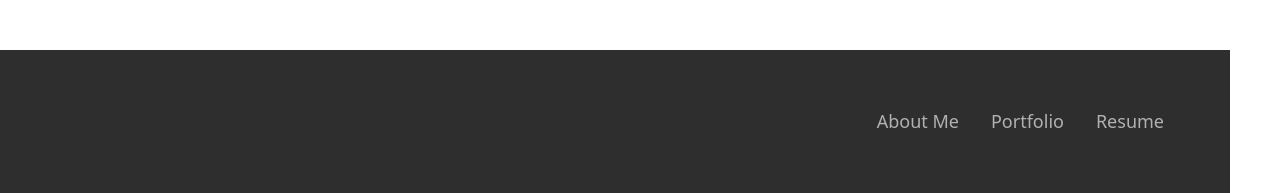
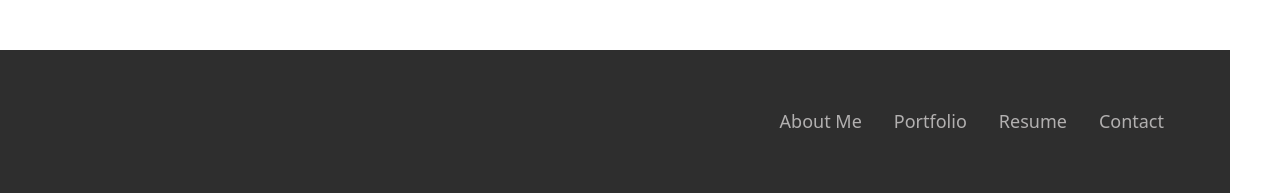
Before and after one commit to kyliemshinn/react-portfolio, a React (Create React App) app: page / in a window 1280 px wide. Shown: the top 193 px of the page. Built offline with nearby package versions, Linux system fonts and the light colour scheme.

Commit message:
add contact to the navbar to navigate to footer

```diff
--- a/src/components/Footer.js
+++ b/src/components/Footer.js
@@ -3,7 +3,7 @@ import "../style.css";
 
 function Footer() {
   return (
-    <nav className="navbar navbar-light footer">
+    <nav className="navbar navbar-light footer" id="contact">
       <div className="container-fluid ksfooter col d-flex justify-content-center">
         <a className="social-link" href="https://www.linkedin.com/in/kylie-shinn-18b0301b7/">
           <svg
--- a/src/components/Navbar.js
+++ b/src/components/Navbar.js
@@ -27,6 +27,11 @@ function Navbar() {
             Resume
           </a>
         </li>
+        <li className="nav-item">
+          <a className="nav-link link-info links" href="#contact" >
+            Contact
+          </a>
+        </li>
       </ul>
     </div>
   );
```
